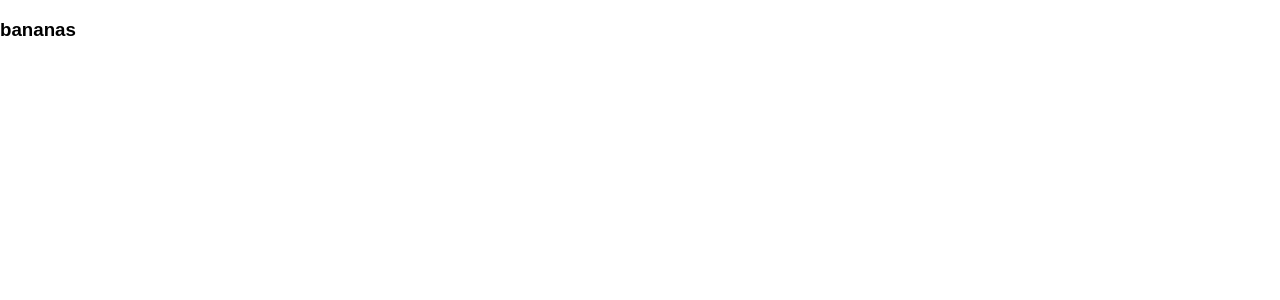
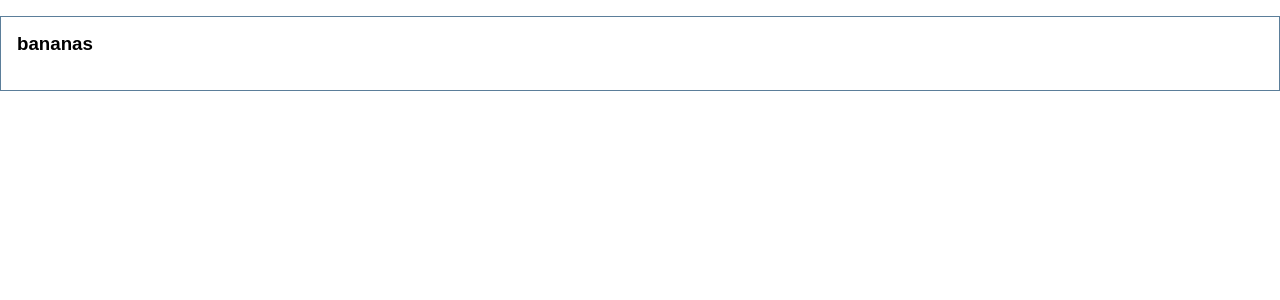
Before and after one commit to gness1804/grocery-list-testing, a React (Create React App) app: page / in a window 1280 px wide. Shown: the top 300 px of the page. Built offline with nearby package versions, Linux system fonts and the light colour scheme.

Commit message:
creates css for grocery items

```diff
--- a/package.json
+++ b/package.json
@@ -8,6 +8,7 @@
     "react-scripts": "0.7.0"
   },
   "dependencies": {
+    "classnames": "^2.2.5",
     "react": "^15.4.1",
     "react-dom": "^15.4.1"
   },
--- /dev/null
+++ b/src/Grocery.css
@@ -0,0 +1,19 @@
+.Grocery {
+  border: 1px solid rgb(91, 126, 154);
+  margin-top: 1em;
+  margin-bottom: 1em;
+  padding: 1em;
+}
+
+.Grocery h3 {
+  margin-top: 0;
+}
+
+.Grocery.purchased {
+  opacity: 0.5;
+}
+
+.Grocery.starred {
+  background-color: rgb(91, 126, 154);
+  color: rgb(160, 182, 196);
+}
--- a/src/Grocery.js
+++ b/src/Grocery.js
@@ -1,8 +1,10 @@
-import React, { Component } from 'react';
+import React from 'react';
+import classnames from 'classnames';
+import './Grocery.css';
 
 const Grocery = ({ name, quantity, notes, purchased, starred, onPurchase, onStar, onDelete}) => {
   return (
-    <article className={`Grocery ${ starred ? 'starred' : '' }`}>
+    <article className={classnames('Grocery', { starred })}>
       <h3>{name}</h3>
     </article>
   );
```
